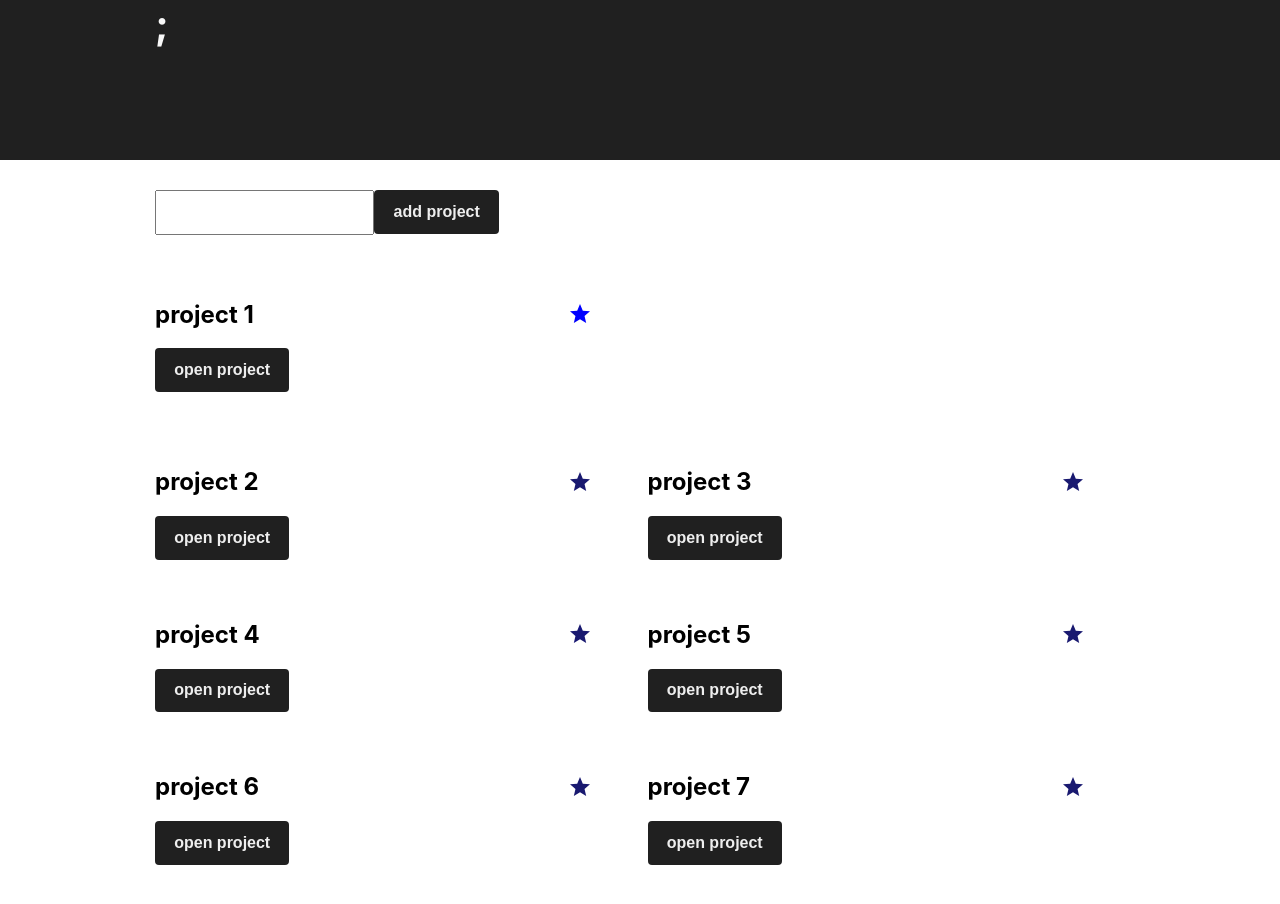
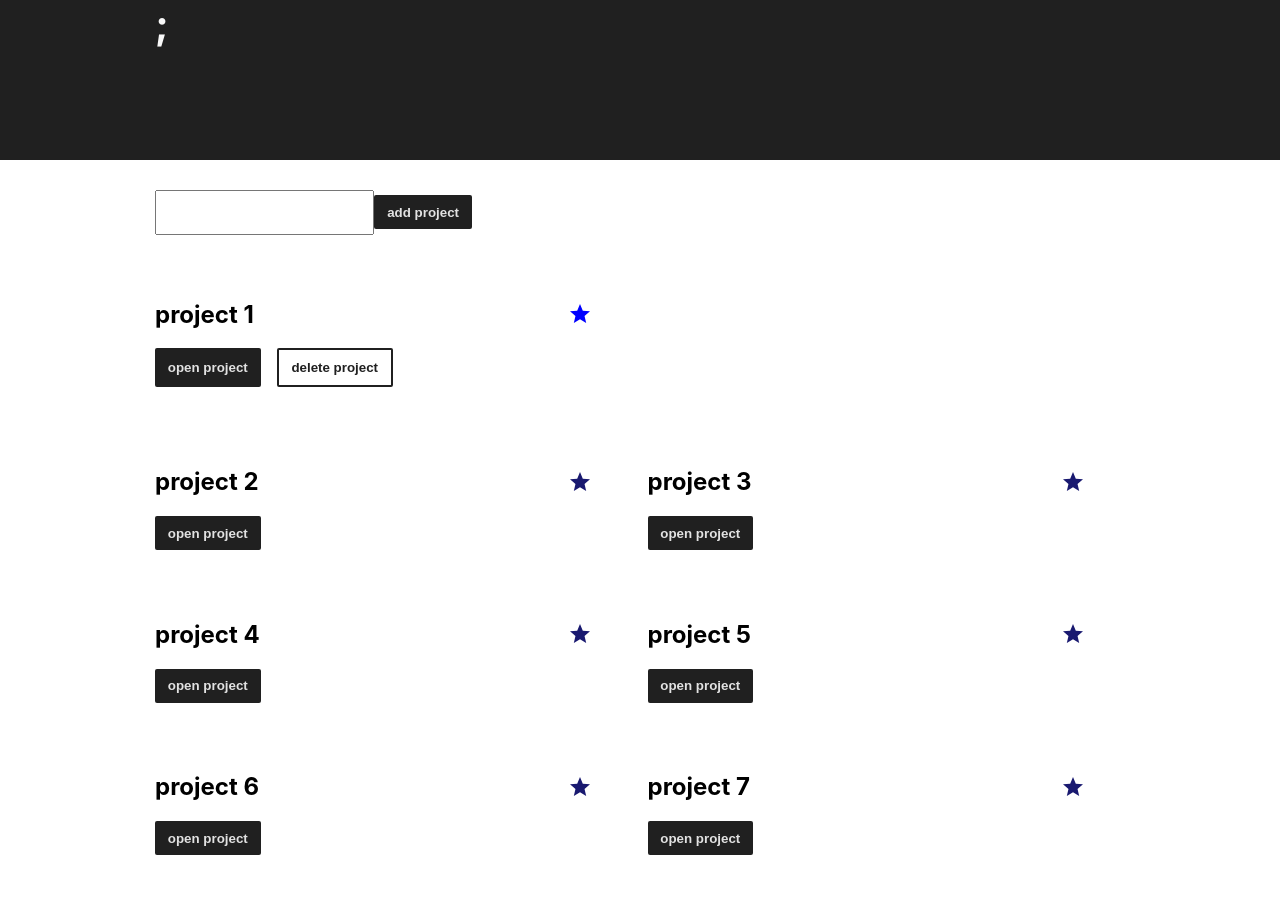
Before and after one commit to subject026/amser-llysiau, a React app: page / in a window 1280 px wide. Both pictures are taken after a click on the button 598 px from the left and 344 px from the top of the page. Built offline with nearby package versions, Linux system fonts and the light colour scheme.

Commit message:
theme and button biz

```diff
--- a/src/App/components/Button/index.tsx
+++ b/src/App/components/Button/index.tsx
@@ -1,20 +1,40 @@
 import React from 'react';
 import styled, { css } from 'styled-components';
 
+type TTextButton = {
+  theme: any;
+  size?: string;
+  buttonStyle: string;
+};
+
 export const TextButtonStyled = styled.button`
-  ${({ theme }) => css`
-    color: #eee;
-    background-color: ${theme.button.primary.default.bgColor};
-    background-color: #202020;
-    border: 0;
-    padding: 0.8rem 1.2rem;
-    font-size: ${theme.button.primary.default.fontSize};
-    font-weight: 600;
-    border-radius: 4px;
-    &:hover {
-      cursor: pointer;
-    }
-  `}
+  ${(props: TTextButton) => {
+    const { theme, buttonStyle, size } = props;
+    console.log('size? ', size);
+    return css`
+      color: ${theme.button[buttonStyle].default.color};
+      background-color: ${theme.button[buttonStyle].default.bgColor};
+      border: ${theme.button[buttonStyle].default.border};
+      border-radius: ${theme.button[buttonStyle].default.borderRadius};
+      padding: ${size ? theme.button.padding[size] : theme.button.padding.medium};
+      font-size: ${theme.button.primary.default.fontSize};
+
+      font-weight: 600;
+      border-radius: 2px;
+      transition: transform 0.1s ease-out;
+      &:hover {
+        cursor: pointer;
+        /* color: ${theme.button[buttonStyle].hover.color};
+        background-color: ${theme.button[buttonStyle].hover.bgColor}; */
+        transform: scale(1.05);
+      }
+      &:focus {
+        /* color: ${theme.button[buttonStyle].hover.color};
+        background-color: ${theme.button[buttonStyle].hover.bgColor}; */
+        transform: scale(1.05);
+      }
+    `;
+  }}
 `;
 
 export type TButtonElProps = {
@@ -62,6 +82,8 @@ enum IconVariants {
 
 type TButtonProps = {
   variant?: ButtonVariants;
+  buttonStyle?: 'primary' | 'outline';
+  size?: 'small';
   onClick: () => void;
   disabled?: boolean;
   icon?: IconVariants;
@@ -69,11 +91,12 @@ type TButtonProps = {
 
 const Button: React.FC<TButtonProps> = (props): React.ReactElement => {
   const variant = props.variant ? props.variant : ButtonVariants.Text;
-
+  const buttonStyle = props.buttonStyle ? props.buttonStyle : 'primary';
+  const size = props.size ? props.size : false;
   switch (variant) {
     case ButtonVariants.Text:
       return (
-        <TextButtonStyled type="button" {...props}>
+        <TextButtonStyled type="button" {...props} size={size ? size : undefined} buttonStyle={buttonStyle}>
           {props.children}
         </TextButtonStyled>
       );
--- a/src/App/components/ProjectsView/index.tsx
+++ b/src/App/components/ProjectsView/index.tsx
@@ -3,11 +3,12 @@ import styled from 'styled-components';
 import { useDispatch } from 'react-redux';
 
 import { useSelector } from '../../state/reducers';
-import { PROJECT_STAR_TOGGLE, SELECT_PROJECT, CREATE_PROJECT } from '../../state/actions';
+import { PROJECT_STAR_TOGGLE, SELECT_PROJECT, CREATE_PROJECT, DELETE_PROJECT } from '../../state/actions';
 import { create as CreateProject } from '../../state/entities/project';
 import Form from '../styled/form';
 import Wrapper from '../styled/wrapper';
 import Input from '../styled/Input';
+import ButtonGroup from '../styled/ButtonGroup';
 import { StarToggleButton } from '../Button';
 import Button from '../Button';
 
@@ -114,7 +115,12 @@ const ProjectsView: React.FC = (): React.ReactElement => {
                         />
                       </ToggleStar>
                       <div>
-                        <Button onClick={() => dispatch(SELECT_PROJECT(project.id))}>open project</Button>
+                        <ButtonGroup>
+                          <Button onClick={() => dispatch(SELECT_PROJECT(project.id))}>open project</Button>
+                          <Button buttonStyle="outline" onClick={() => dispatch(DELETE_PROJECT(project))}>
+                            delete project
+                          </Button>
+                        </ButtonGroup>
                       </div>
                     </ProjectCard>
                   );
--- a/src/App/components/TimerModal/index.tsx
+++ b/src/App/components/TimerModal/index.tsx
@@ -7,6 +7,7 @@ import { CREATE_SESSION, CLOSE_MODAL } from '../../state/actions';
 import { useSelector } from '../../state/reducers';
 import { createSession } from '../../state/entities/session';
 import handleError from '../../util/error';
+import useAlarm from '../Alarm';
 
 const Modal = styled.section`
   z-index: 10;
@@ -47,6 +48,7 @@ type TTimerState = {
   finishTime: number | null;
   secondsRemaining: number | null;
   timerState: TimerStates;
+  alarmOn: boolean;
 };
 
 const initialState: TTimerState = {
@@ -57,6 +59,7 @@ const initialState: TTimerState = {
   finishTime: null,
   secondsRemaining: null,
   timerState: TimerStates.INIT,
+  alarmOn: false,
 };
 
 /* states
@@ -83,6 +86,8 @@ const TimerModal: React.FC = (): React.ReactElement => {
   } = useSelector((state) => state);
   const dispatch = useDispatch();
   const [state, setState] = React.useState<TTimerState>(initialState);
+
+  const { startAlarm, stopAlarm } = useAlarm();
 
   const interval = React.useRef(null);
   let lastTick: number;
@@ -114,6 +119,10 @@ const TimerModal: React.FC = (): React.ReactElement => {
 
   const finishTimer = () => {
     window.clearInterval(interval.current);
+    startAlarm();
+    setTimeout(() => {
+      stopAlarm();
+    }, 5000);
     setState((prevState) => ({
       ...prevState,
       timerState: TimerStates.FINISHED,
--- a/src/App/components/styled/Theme.ts
+++ b/src/App/components/styled/Theme.ts
@@ -1,6 +1,7 @@
-const Theme = {
-  colors: {
-    grey100: '#202020',
+import baseStyled, { ThemedStyledInterface } from 'styled-components';
+
+const colors = {
+  grey100: '#202020' as '#202020',
   grey200: '#585858',
   grey300: '#757575',
   grey400: '#BDBDBD',
@@ -8,7 +9,10 @@ const Theme = {
   grey600: '#E9E9E9',
   grey700: '#F3F3F3',
   grey800: '#F8f8f8',
-  },
+};
+
+const Theme = {
+  colors,
   layout: {
     base: '16px',
     base2: '32px',
@@ -21,14 +25,39 @@ const Theme = {
     base9: '144px',
     base10: '160px',
   },
+
   button: {
+    fontSize: '1rem',
+    fontSizeSmall: '0.8rem',
+    padding: {
+      medium: '0.6rem 0.8rem',
+    },
     primary: {
       default: {
-        fontSize: '1rem',
-        bgColor: '#585858',
+        color: colors.grey500,
+        bgColor: colors.grey100,
+        border: 0,
+        ['border-radius']: 0,
+      },
+      hover: {
+        color: colors.grey800,
+      },
+    },
+    outline: {
+      default: {
+        color: colors.grey100,
+        bgColor: '#fff',
+        border: `2px solid ${colors.grey100}`,
+      },
+      hover: {
+        color: colors.grey800,
+        bgColor: 'red',
       },
     },
   },
 };
 
+// export type TTheme = typeof Theme;
+// export const styled = baseStyled as ThemedStyledInterface<TTheme>;
+
 export default Theme;
```
Also changed, not shown: src/App/types/styled.d.ts (+25 -18 lines). Lines whose indentation alone changed are shown as unchanged.
